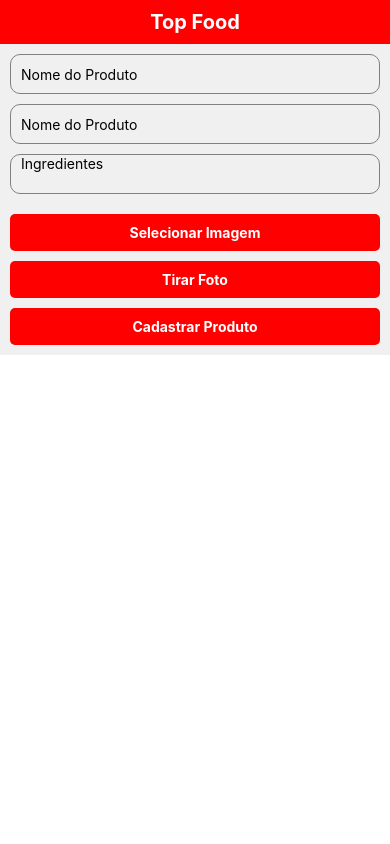
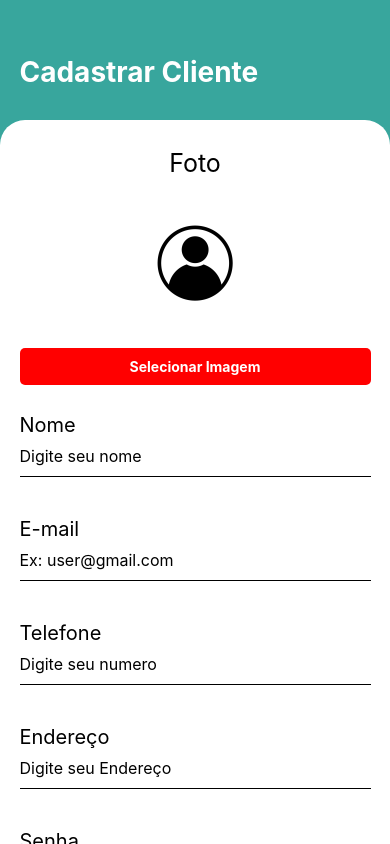
Before and after one commit to LucasRonaldo/projetoLanchonete, a React Native app: screen /cadastroCliente in a window 390 px wide. Built offline with nearby package versions, Linux system fonts and the light colour scheme.

Commit message:
Criando Projeto

```diff
--- a/App.tsx
+++ b/App.tsx
@@ -7,7 +7,8 @@ import Routes from './src/assets/Routes/Index';
 import Welcome from './src/assets/Welcome/Welcome';
 import SignIn from './src/assets/SignIn/SignIn';
 import CadastroProduto from './src/screens/CadastroProduto';
-import CadastroAdm from './src/assets/Cadastro/cadastroAdm';
+import CadastroCliente from './src/assets/Cadastro/cadastroAdm';
+
 
 
 
@@ -18,7 +19,7 @@ function App(): JSX.Element {
   return (
 
 
-    <CadastroProduto/>
+    <CadastroCliente/>
 
 
   );
--- a/package.json
+++ b/package.json
@@ -12,6 +12,7 @@
   "dependencies": {
     "@react-navigation/native": "^6.1.17",
     "@react-navigation/native-stack": "^6.9.26",
+    "axios": "^1.6.8",
     "react": "18.2.0",
     "react-native": "0.73.6",
     "react-native-animatable": "^1.4.0",
--- a/src/assets/Cadastro/cadastroAdm.tsx
+++ b/src/assets/Cadastro/cadastroAdm.tsx
@@ -1,17 +1,47 @@
 import React, { useState } from 'react';
-import { Animated, Image, StyleSheet, Text, TextInput, TouchableOpacity, View } from 'react-native';
+import { Animated, Image, ScrollView, StyleSheet, Text, TextInput, TouchableOpacity, View } from 'react-native';
 import * as Animatable from 'react-native-animatable'
 import { useNavigation } from '@react-navigation/native';
+import { launchImageLibrary } from 'react-native-image-picker';
 
-function CadastroAdm(): JSX.Element {
+function CadastroCliente(): JSX.Element {
+
+    const [clientes, setClientes] = useState<Cliente[]>([]);
+
+    const [imagem, setImagem] = useState<any>('');
+    const [nome, setNome] = useState<string>('');
+    const [telefone, setTelefone] = useState<string>('');
+    const [endereco, setEndereco] = useState<string>('');
+    const [email, setEmail] = useState<string>('');
+    const [password, setPassword] = useState<string>('');
 
 
+    const selecionarImagem = () => {
 
-    const [produtos, setProdutos] = useState<Produto[]>([]);
-    const [nome, setNome] = useState<string>('');
-    const [preco, setPreco] = useState<string>('');
-    const [ingredientes, setIngredientes] = useState<string>('');
-    const [imagem, setImagem] = useState<any>('');
+        const options = {
+            mediaType: 'photo',
+            includeBase64: false,
+            maxHeight: 2000,
+            maxWidth: 2000
+        };
+
+        launchImageLibrary(options, (response) => {
+            if (response.didCancel) {
+                console.log('cancelado pelo usuário');
+
+            } else if (response.error) {
+                console.log('erro ao abrir a galeria');
+
+            }
+            else {
+                let imageUri = response.uri || response.assets?.[0]?.uri;
+                setImagem(imageUri);
+            }
+        })
+
+
+    }
+
 
 
 
@@ -19,29 +49,52 @@ function CadastroAdm(): JSX.Element {
     return (
 
 
-        <View style={styles.container}>
+        <ScrollView style={styles.container}>
             <Animatable.View animation="fadeInLeft"
                 delay={500} style={styles.containerHeader} >
 
-                <Text style={styles.message}>Cadastrar Prodiuto(a)</Text>
+                <Text style={styles.message}>Cadastrar Cliente</Text>
             </Animatable.View>
 
-            <Animatable.View animation="fadeInUp"
+
+            <Animatable.View  animation="fadeInUp"
+
+
                 style={styles.containerForm} >
+                <Text style={styles.titleSelecionarFoto}>Foto</Text>
+
+                <View style={styles.logoContainer}>
+                    {/*<Image
+                        source={require('../../assets/images/usuario.png')}
+                        style={styles.logo}
+    />*/}
+
+                    {imagem ? <Image source={{ uri: imagem }} style={styles.logo} /> : <Image
+                        source={require('../../assets/images/usuario.png')}
+                        style={styles.logo}
+                    />}
+
+                </View>
+                <TouchableOpacity style={styles.imageButton} onPress={selecionarImagem} >
+                    <Text style={styles.imageButtonText}>Selecionar Imagem</Text>
+                </TouchableOpacity>
                 <Text style={styles.title}>Nome</Text>
                 <TextInput
-                    placeholder="Nome do Produto"
-                    value={nome}
-                    onChangeText={setNome}/>
+                    placeholder="Digite seu nome"
+                    style={styles.input}></TextInput>
 
                 <Text style={styles.title}>E-mail</Text>
                 <TextInput
-                    placeholder="Ex: fulano@gmail.com"
+                    placeholder="Ex: user@gmail.com"
                     style={styles.input}></TextInput>
 
-                <Text style={styles.title}>CPF</Text>
+                <Text style={styles.title}>Telefone</Text>
                 <TextInput
-                    placeholder="Ex:12345678911"
+                    placeholder="Digite seu numero"
+                    style={styles.input}></TextInput>
+                    <Text style={styles.title}>Endereço</Text>
+                <TextInput
+                    placeholder="Digite seu Endereço"
                     style={styles.input}></TextInput>
                 <Text style={styles.title}>Senha</Text>
                 <TextInput
@@ -65,7 +118,9 @@ function CadastroAdm(): JSX.Element {
 
 
             </Animatable.View>
-        </View>
+
+
+        </ScrollView>
 
     );
 }
@@ -100,6 +155,12 @@ const styles = StyleSheet.create({
         fontSize: 20,
         marginTop: 28,
     },
+    titleSelecionarFoto: {
+        fontSize: 25,
+        marginTop: 28,
+        textAlign:'center',
+        marginBottom:10
+    },
     input: {
         borderBottomWidth: 1,
         height: 40,
@@ -114,6 +175,7 @@ const styles = StyleSheet.create({
         marginTop: 14,
         justifyContent: 'center',
         alignItems: 'center',
+        marginBottom:30
 
     },
     buttonText: {
@@ -130,7 +192,30 @@ const styles = StyleSheet.create({
         color: '#a1a1a1'
 
 
-    }
+    },
+    imageButton: {
+        backgroundColor: 'red',
+        padding: 10,
+        borderRadius: 5,
+        alignItems: 'center',
+        marginTop: 40,
+
+    },
+    imageButtonText: {
+        color: 'white',
+        fontWeight: 'bold'
+    },
+    logoContainer: {
+        justifyContent: 'center',
+        alignItems: 'center',
+        marginBottom: -30,
+    },
+    logo: {
+        width: 150,
+        height: 150,
+         borderRadius:50,
+
+    },
 
 }
 
@@ -148,4 +233,4 @@ const styles = StyleSheet.create({
 
 
 
-export default CadastroAdm;
+export default CadastroCliente;
--- a/src/screens/CadastroProduto.tsx
+++ b/src/screens/CadastroProduto.tsx
@@ -1,7 +1,9 @@
 import React, { useState } from "react";
 import { StatusBar, StyleSheet, TextInput, TouchableOpacity } from "react-native";
 import { Image, Text, View } from "react-native-animatable";
-import { launchCamera } from "react-native-image-picker";
+import { launchCamera, launchImageLibrary } from "react-native-image-picker";
+import axios from "axios";
+
 
 const CadastroProduto: React.FC = () => {
 
@@ -12,7 +14,25 @@ const CadastroProduto: React.FC = () => {
     const [imagem, setImagem] = useState<any>('');
 
     const cadastrarProduto = async () => {
+        try{
+        const formData = new FormData();
+        formData.append('nome', nome);
+        formData.append('preco', preco);
+        formData.append('ingredientes', ingredientes);
+        formData.append('imagem', {
+            uri: imagem,
+            type: 'imagem/jpeg',
+            name:new Date() + '.jpg'
+        });
 
+        const response = await axios.post('http://10.137.11.210:8000/api/produtos', formData,{
+            headers:{
+                'Content-Type':'multipart/form-data'
+            }
+        });
+    } catch(error){
+        console.log(error);
+    }
     }
 
     const abrirCamera = () => {
@@ -36,6 +56,32 @@ const CadastroProduto: React.FC = () => {
                 console.log(imageUri);
             }
         });
+    }
+
+    const selecionarImagem =() => {
+
+        const options = {
+            mediaType:'photo',
+            includeBase64: false,
+            maxHeight: 2000,
+            maxWidth: 2000
+        };
+
+        launchImageLibrary(options, (response)=> {
+            if(response.didCancel){
+                console.log('cancelado pelo usuário');
+
+            } else if(response.error){
+                console.log('erro ao abrir a galeria');
+
+            }
+            else{
+                let imageUri = response.uri || response.assets?.[0]?.uri;
+                setImagem(imageUri);
+            }
+        })
+
+
     }
 
     return (
@@ -71,7 +117,7 @@ const CadastroProduto: React.FC = () => {
                         {imagem ? <Image source={{uri:imagem}} style={styles.imagemSelecionado} /> : null}
                     </View>
 
-                    <TouchableOpacity style={styles.imageButton}>
+                    <TouchableOpacity style={styles.imageButton} onPress={selecionarImagem}>
                         <Text style={styles.imageButtonText}>Selecionar Imagem</Text>
                     </TouchableOpacity>
 
@@ -79,7 +125,7 @@ const CadastroProduto: React.FC = () => {
                         <Text style={styles.imageButtonText}>Tirar Foto</Text>
                     </TouchableOpacity>
 
-                    <TouchableOpacity style={styles.imageButton}>
+                    <TouchableOpacity style={styles.imageButton} onPress={cadastrarProduto}>
                         <Text style={styles.imageButtonText}>Cadastrar Produto</Text>
                     </TouchableOpacity>
 
@@ -146,6 +192,18 @@ const styles = StyleSheet.create({
     buttonText: {
         color: 'white',
         fontWeight: 'bold'
+    },
+    imageButtonPerfil: {
+        backgroundColor: 'red',
+        padding: 10,
+        borderRadius: 5,
+        alignItems: 'center',
+        marginTop:10
+
+    },
+    imageButtonTextPerfil: {
+        color: 'white',
+        fontWeight: 'bold'
     }
 
 
```
Also changed, not shown: src/HomeLanchonete.tsx (+9 -9 lines), src/assets/Cadastro/centralCadastro.tsx (deleted, +0 -57 lines), src/assets/Routes/Index.tsx (+3 -4 lines), src/interface/ClienteInterface.ts (added, +13 -0 lines), src/assets/Cadastro/cadastroCliente.tsx (deleted), 1 other file (tests, documents, lock files or other folders).
